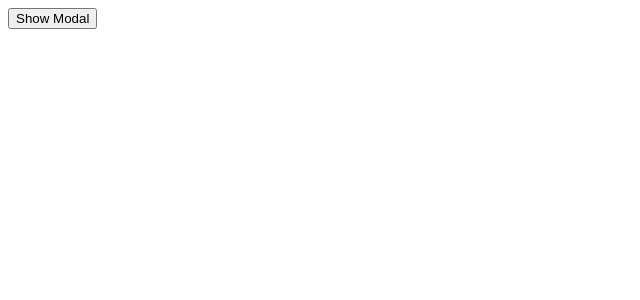
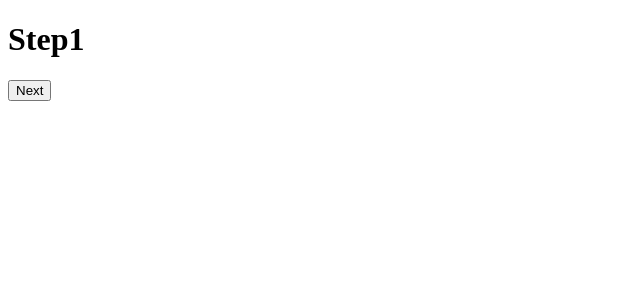
Before and after one commit to corinachistol/React-Design-patters, a React (Create React App) app: page / in a window 1280 px wide. Shown: the top 300 px of the page, without its empty margins (0-640 px from the left). Built offline with nearby package versions, Linux system fonts and the light colour scheme.

Commit message:
uncontrol onboarding data

```diff
--- a/src/App.js
+++ b/src/App.js
@@ -1,22 +1,36 @@
 import { useState } from "react";
-import { ControlledForms } from "./ControlledForm";
-import { Uncontrolledform } from "./UncontrolledForm";
-import { UncontrolledModal } from "./UncontrolledModal";
-import { ControlledModal } from "./ControlledModal";
+import { UncontrolledOnboardingFlow } from "./UncontrolledOnboardingFlow";
+
+const StepOne = ( { goToNext} ) =>  (
+  <>
+    <h1>Step1</h1>
+    <button onClick={goToNext}>Next</button>
+  </>
+)
+
+const StepTwo = ( { goToNext} ) =>  (
+  <>
+    <h1>Step2</h1>
+    <button onClick={goToNext}>Next</button>
+  </>
+)
+
+const StepThree = ( { goToNext} ) =>  (
+  <>
+    <h1>Step3</h1>
+    <button onClick={goToNext}>Next</button>
+  </>
+)
+
 
 function App() {
 
-  const [shouldShowModal, setShouldShowModal] = useState(false)
-
   return (
-    <>
-      <ControlledModal
-        shouldShow={shouldShowModal}
-        onRequestClose={()=>setShouldShowModal(false)} >
-          <h1>Hello</h1>
-        </ControlledModal>
-      <button onClick={()=>setShouldShowModal(!shouldShowModal)}>{shouldShowModal ? "Hide Modal" : "Show Modal"}</button>
-    </>
+    <UncontrolledOnboardingFlow>
+      <StepOne />
+      <StepTwo />
+      <StepThree />
+    </UncontrolledOnboardingFlow>
   )
 }
 
--- /dev/null
+++ b/src/UncontrolledOnboardingFlow.js
@@ -0,0 +1,17 @@
+import React, {useState} from "react";
+
+export const UncontrolledOnboardingFlow = ({ children, onFinish }) => {
+    const [onboardingData, setOnboardingData] = useState({})
+    const [currentIndex, setCurrentIndex] = useState(0)
+
+    const goToNext = () => {
+        setCurrentIndex(currentIndex+1)
+    }
+
+    const currentChild = React.Children.toArray(children)[currentIndex]
+
+    if (React.isValidElement(currentChild)) {
+        return React.cloneElement(currentChild, {goToNext})
+    }
+    return currentChild
+}
```
